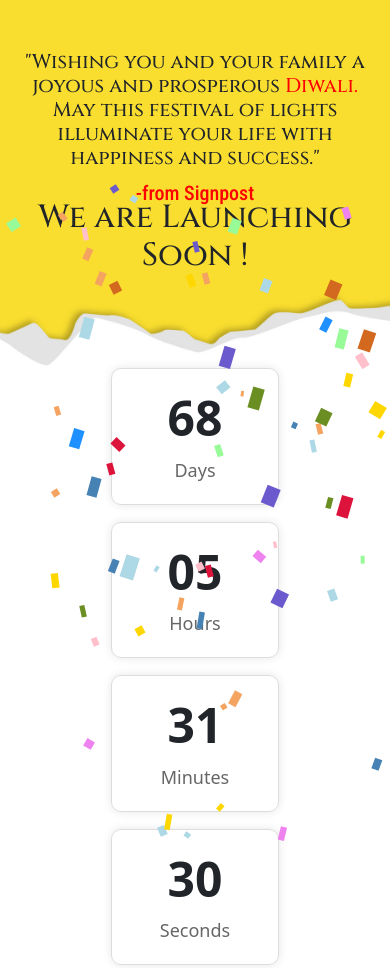
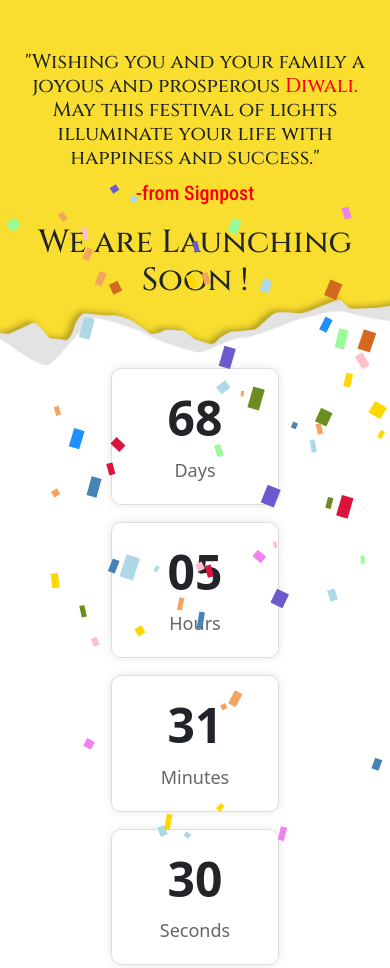
Before and after one commit to krishnan681/Final-out, a plain HTML site: page index.html in a window 390 px wide. Shown: the top 968 px of the page. Drawn offline with nearby package versions, Linux system fonts and the light colour scheme.

Commit message:
changed style

```diff
--- a/style.css
+++ b/style.css
@@ -135,7 +135,7 @@ color: red;
 @media (max-width: 575.98px) {
 .hero h1{
 position: relative;
-top: -1vh;
+top: 2vh;
 font-size: 2rem;
 text-align: center;
 font-family: "Cinzel", serif;
```
